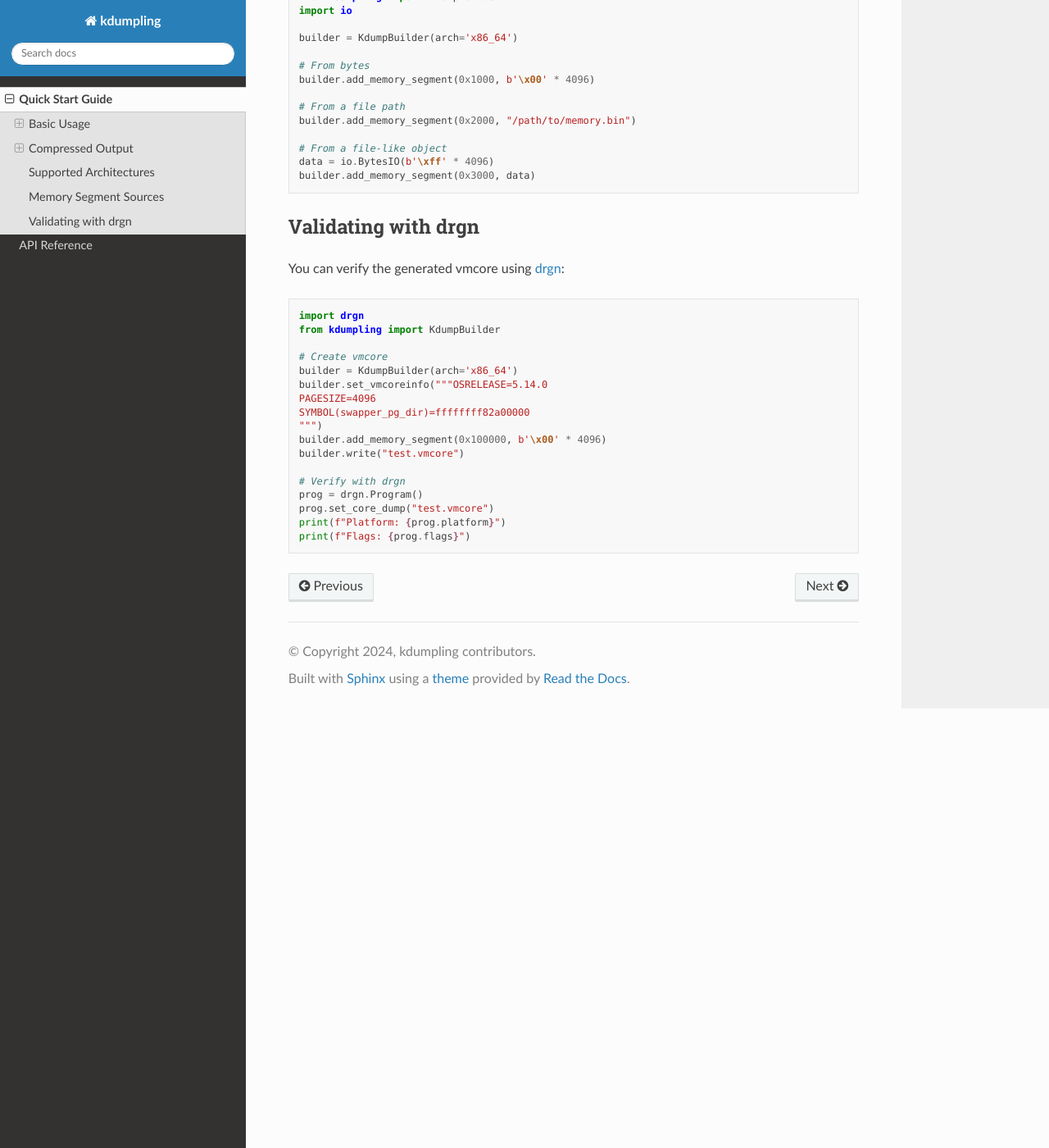
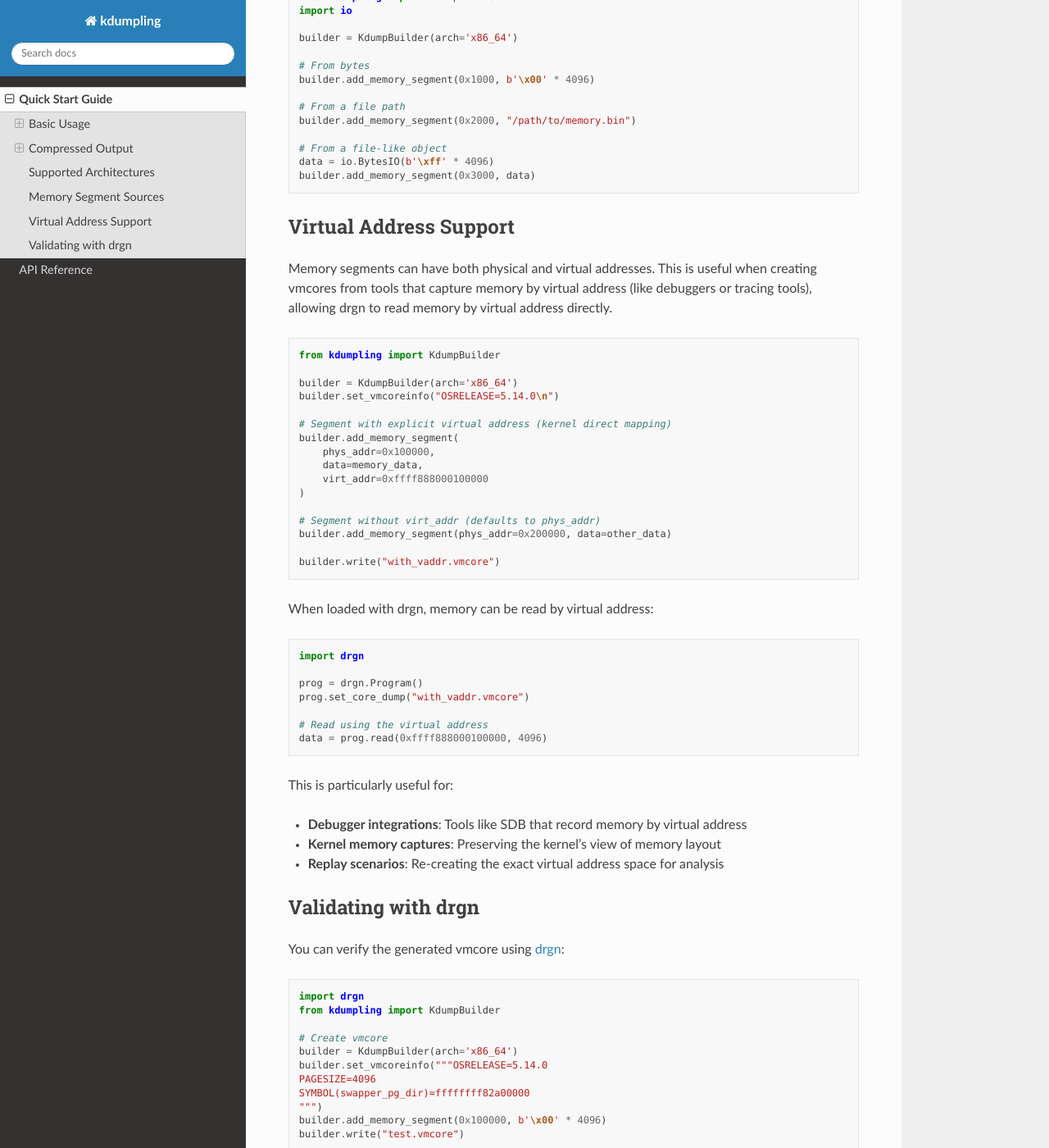
Before and after one commit to sdimitro/kdumpling, a Sphinx documentation site: the page built from docs/quickstart.md, in a window 1280 px wide and 1400 px high, scrolled down 3683 px. Shown: the whole window at 82% size. Built offline with Sphinx 7.4.7 and the Read the Docs theme 3.1.0, drawn with Linux system fonts in a browser that asks for light colours.

Commit message:
Add virtual address documentation to quickstart guide
Document the new virt_addr parameter for add_memory_segment() with
examples showing how to use it with drgn for virtual address reads.

https://claude.ai/code/session_018wj4HefWHH9naQ29a4pwr8

````diff
--- a/docs/quickstart.md
+++ b/docs/quickstart.md
@@ -188,6 +188,48 @@ data = io.BytesIO(b'\xff' * 4096)
 builder.add_memory_segment(0x3000, data)
 ```
 
+## Virtual Address Support
+
+Memory segments can have both physical and virtual addresses. This is useful when
+creating vmcores from tools that capture memory by virtual address (like debuggers
+or tracing tools), allowing drgn to read memory by virtual address directly.
+
+```python
+from kdumpling import KdumpBuilder
+
+builder = KdumpBuilder(arch='x86_64')
+builder.set_vmcoreinfo("OSRELEASE=5.14.0\n")
+
+# Segment with explicit virtual address (kernel direct mapping)
+builder.add_memory_segment(
+    phys_addr=0x100000,
+    data=memory_data,
+    virt_addr=0xffff888000100000
+)
+
+# Segment without virt_addr (defaults to phys_addr)
+builder.add_memory_segment(phys_addr=0x200000, data=other_data)
+
+builder.write("with_vaddr.vmcore")
+```
+
+When loaded with drgn, memory can be read by virtual address:
+
+```python
+import drgn
+
+prog = drgn.Program()
+prog.set_core_dump("with_vaddr.vmcore")
+
+# Read using the virtual address
+data = prog.read(0xffff888000100000, 4096)
+```
+
+This is particularly useful for:
+- **Debugger integrations**: Tools like SDB that record memory by virtual address
+- **Kernel memory captures**: Preserving the kernel's view of memory layout
+- **Replay scenarios**: Re-creating the exact virtual address space for analysis
+
 ## Validating with drgn
 
 You can verify the generated vmcore using [drgn](https://github.com/osandov/drgn):
````
